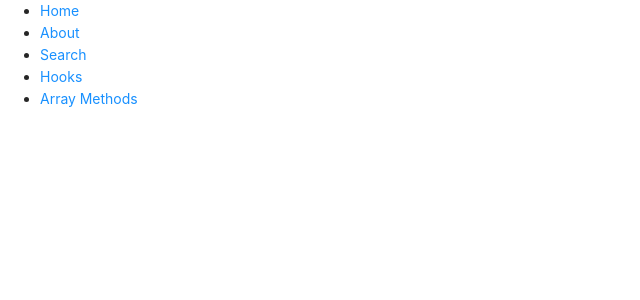
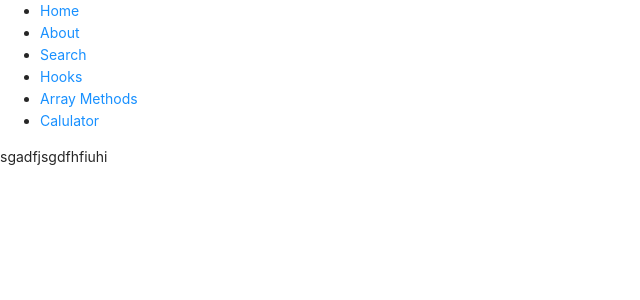
Before and after one commit to ellisaroy/fisrt-react-app, a React (Create React App) app: page /calculator in a window 1280 px wide. Shown: the top 300 px of the page, without its empty margins (0-640 px from the left). Built offline with nearby package versions, Linux system fonts and the light colour scheme.

Commit message:
Caluclator

```diff
--- a/src/App.js
+++ b/src/App.js
@@ -7,6 +7,7 @@ import Search from './components/Search';
 import About from './pages/About';
 import Methods from './pages/Methods';
 import Hooks from './pages/Hooks';
+import Calculator from './components/Calculator';
 function App() {
   return (
    <>
@@ -19,6 +20,7 @@ function App() {
           <Route path="/about" element={<About/>}/>
           <Route path="/methods" element={<Methods/>} />
           <Route path="/hooks" element={<Hooks/>} />
+          <Route path="/calculator" element={<Calculator/>} />
         </Routes>
       </div>
     </Router>
--- /dev/null
+++ b/src/components/Calculator.js
@@ -0,0 +1,11 @@
+import React from 'react';
+
+const Calculator = () => {
+    return(
+        <>
+            <p>sgadfjsgdfhfiuhi</p>
+        </>
+    );
+};
+
+export default Calculator;
--- a/src/components/shared/Header/Header.js
+++ b/src/components/shared/Header/Header.js
@@ -21,6 +21,9 @@ const Header = () => {
             <li>
               <Link to="/methods">Array Methods</Link>
             </li>
+            <li>
+              <Link to="/calulator">Calulator</Link>
+            </li>
           </ul>
         </nav>
     </>
--- a/src/pages/Methods.js
+++ b/src/pages/Methods.js
@@ -7,9 +7,10 @@ const Methods = () =>{
         const newCal = cal.filter((cal)=>cal >= 6);
     const check = [4,3,2,78,90,10];
         const checkNumber = check.includes(10);
-        console.log(checkNumber);
+        //console.log(checkNumber);
     const findNum = [12,56,21,32,45];
         const findNumber = findNum.find((number)=> number >=  21);
+        console.log(findNumber);
     return(
         <>
             <h1>Example of array methods</h1>
```
